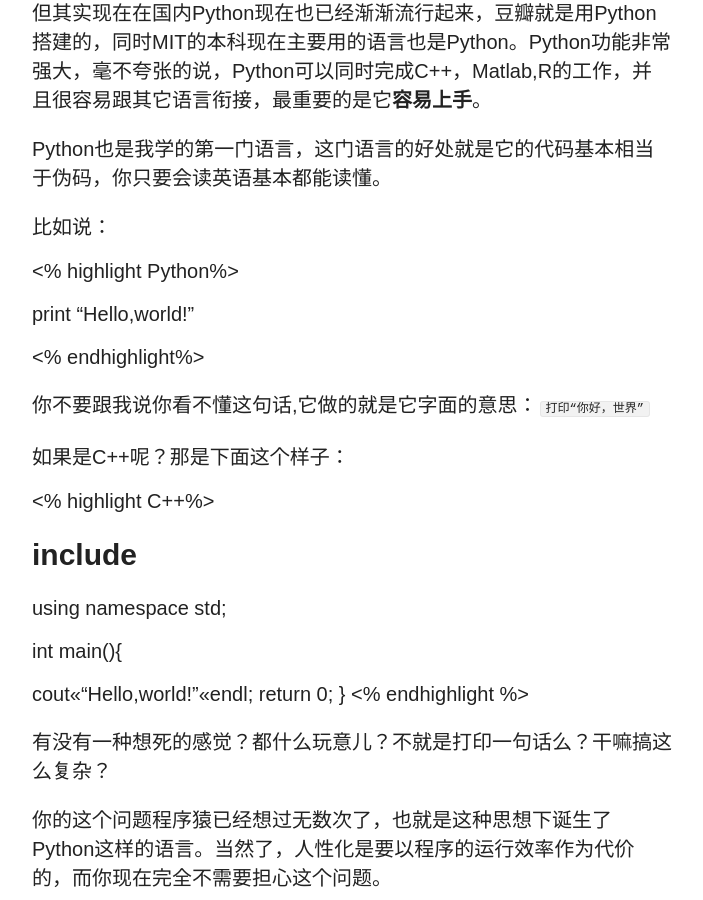
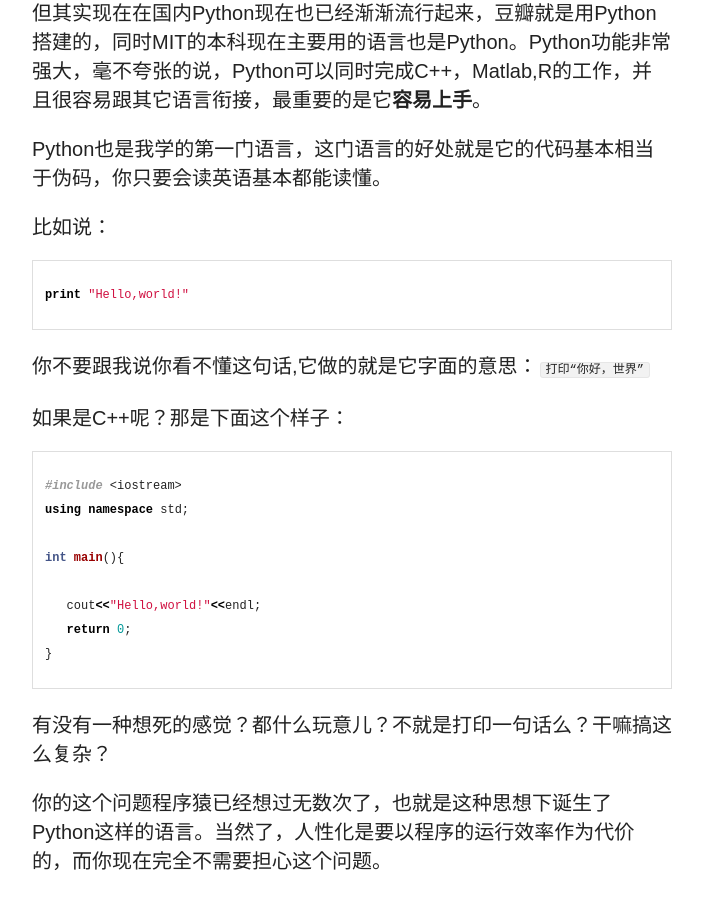
Before and after one commit to Renco/Renco.github.io, a Jekyll site: the page built from _posts/2014-06-08-kaishibiancheng.md, in a window 1280 px wide and 900 px high, scrolled down 2816 px. Shown: the whole window, without its empty margins (318-1021 px from the left). Built offline with Jekyll 4.4.1, drawn with Linux system fonts in a browser that asks for light colours; nearby versions of some CDN libraries; comment, search, counter and statistics services are not loaded.

Commit message:
代码高亮

```diff
--- a/_posts/2014-06-08-kaishibiancheng.md
+++ b/_posts/2014-06-08-kaishibiancheng.md
@@ -52,17 +52,17 @@ Python也是我学的第一门语言，这门语言的好处就是它的代码
 
 比如说：
 
-<% highlight Python%>
+{% highlight Python%}
 
 print "Hello,world!"
 
-<% endhighlight%>
+{% endhighlight%}
 
 你不要跟我说你看不懂这句话,它做的就是它字面的意思：`打印“你好，世界”`
 
 如果是C++呢？那是下面这个样子：
 
-<% highlight C++%>
+{% highlight C++%}
 #include <iostream>
 using namespace std;
 
@@ -71,7 +71,7 @@ int main(){
    cout<<"Hello,world!"<<endl;
    return 0;
 }
-<% endhighlight %>
+{% endhighlight %}
 
 有没有一种想死的感觉？都什么玩意儿？不就是打印一句话么？干嘛搞这么复杂？
 
```
